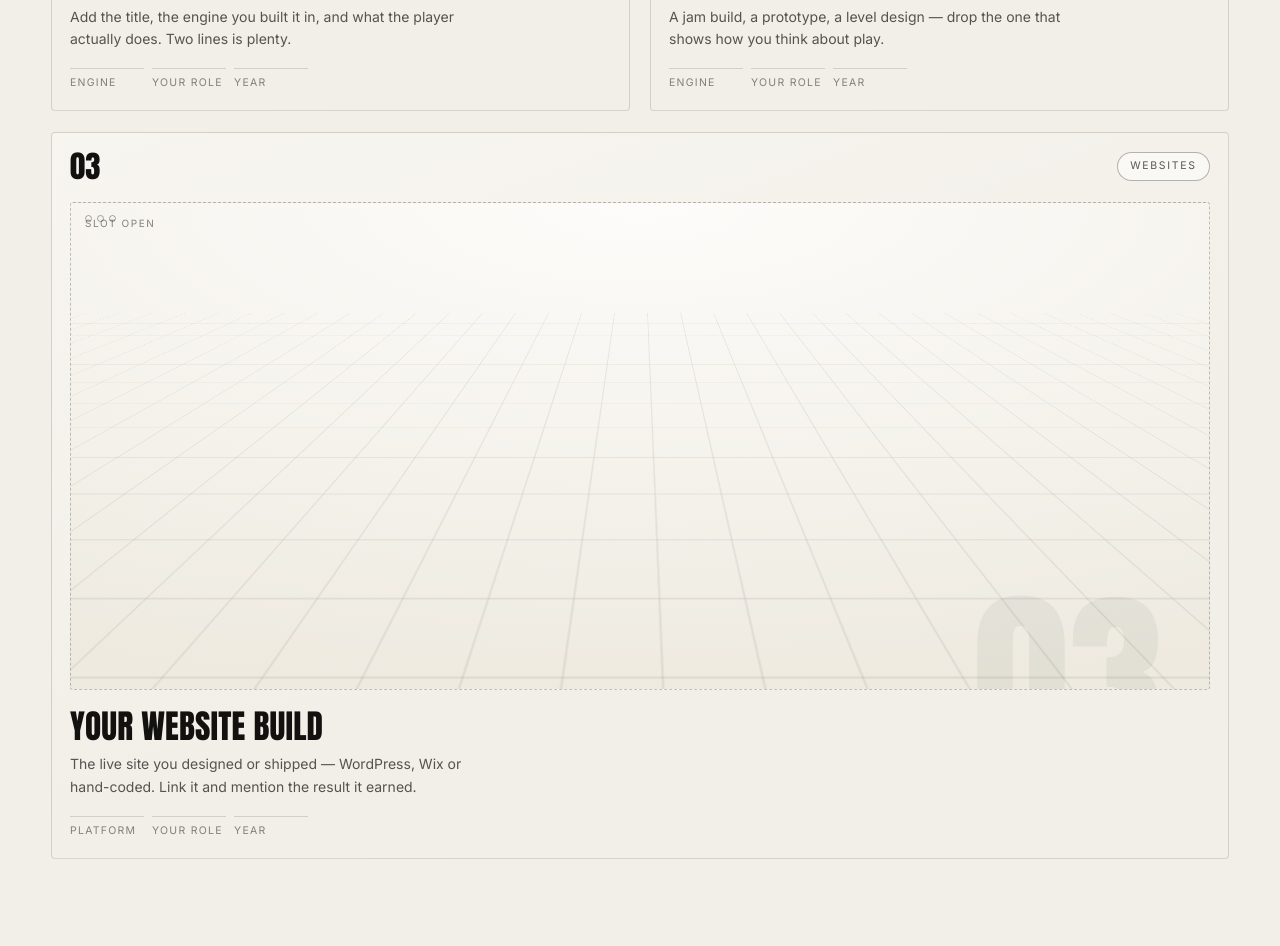
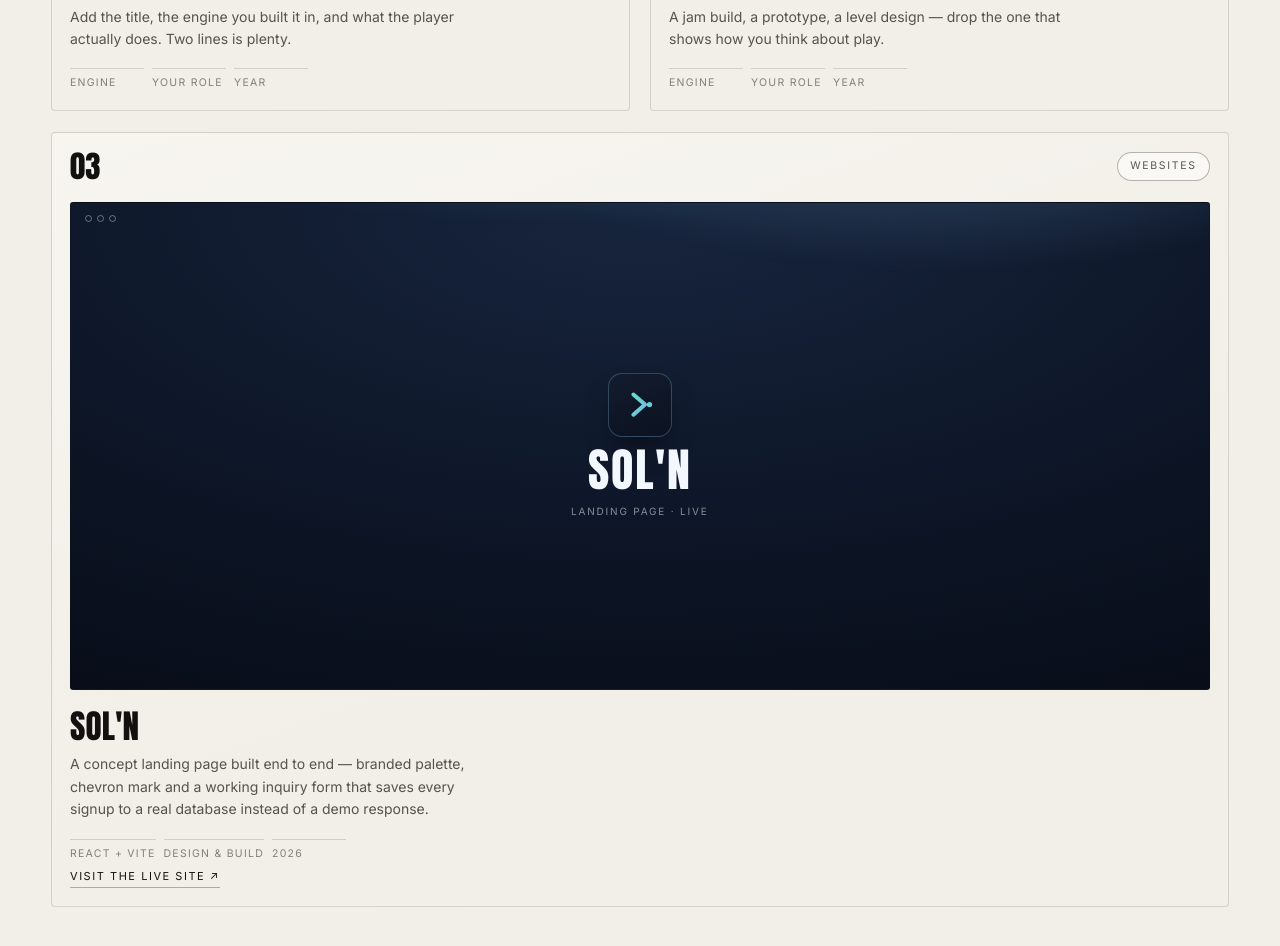
Before and after one commit to Nylltzy/nyllportfolio, a plain HTML site: page index.html in a window 1280 px wide. Shown: the part 1700-2646 px from the top of the page. Drawn offline with Linux system fonts and the light colour scheme.

Commit message:
Add SOLN landing page to selected work

```diff
--- a/index.html
+++ b/index.html
@@ -52,7 +52,7 @@
         <a href="mailto:repuntecapa1234@gmail.com">repuntecapa1234@gmail.com</a>
         <a href="tel:09924024514">0992 402 4514</a>
       </div>
-      <p class="hero__stamp">Portfolio<br>03 slots open</p>
+      <p class="hero__stamp">Portfolio<br>02 slots open</p>
     </div>
   </section>
 
@@ -78,7 +78,7 @@
   <section class="section work" id="work">
     <div class="section__head reveal">
       <p class="label">Selected work</p>
-      <h2 class="section__title">Three slots,<br>waiting to be filled.</h2>
+      <h2 class="section__title">One shipped,<br>two still open.</h2>
       <p class="section__note">02 — Game development<br>01 — Websites</p>
     </div>
 
@@ -128,27 +128,42 @@
         </div>
       </article>
 
-      <article class="slot slot--wide reveal" data-tilt tabindex="0" aria-label="Website project slot 03, open">
+            <article class="slot slot--wide slot--filled reveal" data-tilt tabindex="0" aria-label="SOL'N landing page — website project 03, live">
         <div class="slot__top">
           <span class="slot__index">03</span>
           <span class="slot__tag">Websites</span>
         </div>
 
-        <div class="slot__frame slot__frame--wide" aria-hidden="true">
-          <div class="slot__browser">
+        <div class="slot__frame slot__frame--wide slot__frame--filled">
+          <div class="slot__browser" aria-hidden="true">
             <span></span><span></span><span></span>
           </div>
-          <div class="slot__grid"></div>
-          <span class="slot__ghost">03</span>
-          <span class="slot__hint">Slot open</span>
+          <div class="slot__glow" aria-hidden="true"></div>
+          <div class="slot__brand">
+            <span class="slot__mark" aria-hidden="true">
+              <svg viewBox="0 0 24 24" fill="none">
+                <defs>
+                  <linearGradient id="solnMark" x1="0" y1="0" x2="1" y2="1">
+                    <stop offset="0" stop-color="#5ce0c8"></stop>
+                    <stop offset="1" stop-color="#7cb8e6"></stop>
+                  </linearGradient>
+                </defs>
+                <path d="M8 5.5 15.5 12 8 18.5" stroke="url(#solnMark)" stroke-width="2.6" stroke-linecap="round" stroke-linejoin="round"></path>
+                <circle cx="18.4" cy="12" r="1.7" fill="url(#solnMark)"></circle>
+              </svg>
+            </span>
+            <span class="slot__wordmark">SOL'N</span>
+            <span class="slot__tagline">Landing page · live</span>
+          </div>
         </div>
 
         <div class="slot__body">
-          <h3 class="slot__title">Your website build</h3>
-          <p class="slot__text">The live site you designed or shipped — WordPress, Wix or hand-coded. Link it and mention the result it earned.</p>
+          <h3 class="slot__title">SOL'N</h3>
+          <p class="slot__text">A concept landing page built end to end — branded palette, chevron mark and a working inquiry form that saves every signup to a real database instead of a demo response.</p>
           <ul class="slot__meta">
-            <li>Platform</li><li>Your role</li><li>Year</li>
+            <li>React + Vite</li><li>Design &amp; build</li><li>2026</li>
           </ul>
+          <a class="slot__cta" href="https://sol-n-b0yt4j.freebuff.site" target="_blank" rel="noopener">Visit the live site <span aria-hidden="true">↗</span></a>
         </div>
       </article>
 
--- a/styles.css
+++ b/styles.css
@@ -423,6 +423,81 @@ ul { margin: 0; padding: 0; list-style: none; }
 }
 
 .slot__frame--wide { aspect-ratio: 21 / 9; }
+
+/* filled slot - real project preview */
+.slot__frame--filled {
+  border-style: solid;
+  border-color: rgba(19, 17, 16, 0.2);
+  background:
+    radial-gradient(120% 130% at 50% 0%, #17253e 0%, #0c1424 58%, #070a14 100%);
+}
+
+.slot__frame--filled .slot__browser span { border-color: rgba(226, 238, 255, 0.4); }
+
+.slot__glow {
+  position: absolute;
+  inset: -30% -12% auto;
+  height: 80%;
+  background:
+    radial-gradient(50% 60% at 42% 0%, rgba(92, 224, 200, 0.34), transparent 70%),
+    radial-gradient(46% 56% at 72% 14%, rgba(124, 184, 230, 0.3), transparent 72%);
+  filter: blur(8px);
+  pointer-events: none;
+}
+
+.slot__brand {
+  position: relative;
+  display: grid;
+  justify-items: center;
+  gap: 10px;
+  transform: translateZ(18px);
+}
+
+.slot__mark {
+  display: grid;
+  place-items: center;
+  width: clamp(46px, 5vw, 66px);
+  aspect-ratio: 1;
+  border-radius: 14px;
+  border: 1px solid rgba(124, 184, 230, 0.3);
+  background: linear-gradient(160deg, #131c2e, #0b1220);
+  box-shadow: 0 16px 32px -14px rgba(0, 0, 0, 0.8);
+}
+
+.slot__mark svg { width: 60%; height: 60%; }
+
+.slot__wordmark {
+  font-family: var(--display);
+  font-size: clamp(28px, 4vw, 46px);
+  line-height: 1;
+  letter-spacing: 0.04em;
+  color: #f3f7ff;
+}
+
+.slot__tagline {
+  font-size: 10px;
+  letter-spacing: 0.18em;
+  text-transform: uppercase;
+  color: rgba(226, 238, 255, 0.55);
+}
+
+.slot__cta {
+  align-self: flex-start;
+  margin-top: 18px;
+  font-size: 11px;
+  letter-spacing: 0.14em;
+  text-transform: uppercase;
+  color: var(--ink);
+  border-bottom: 1px solid var(--line-strong);
+  padding-bottom: 4px;
+  transition: color 0.3s ease, border-color 0.3s ease;
+}
+
+.slot__cta:hover,
+.slot__cta:focus-visible {
+  color: var(--accent);
+  border-color: var(--accent);
+}
 
 .slot__grid {
   position: absolute;
```
